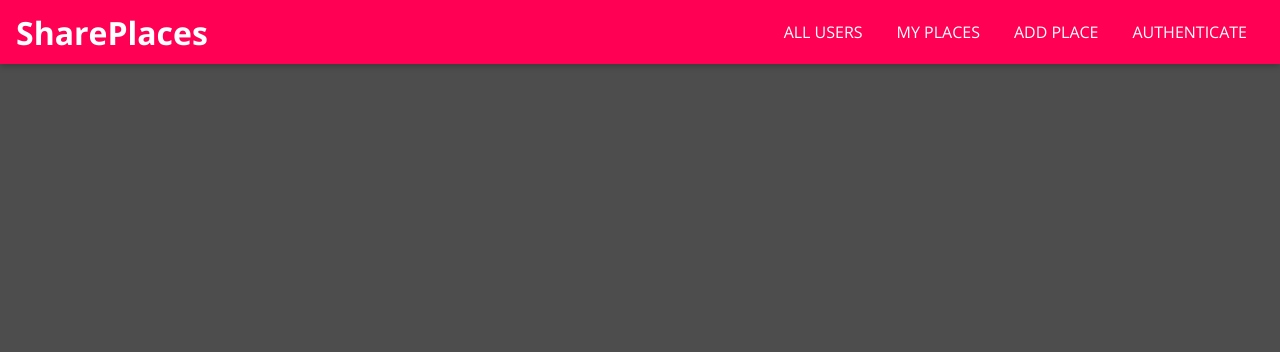
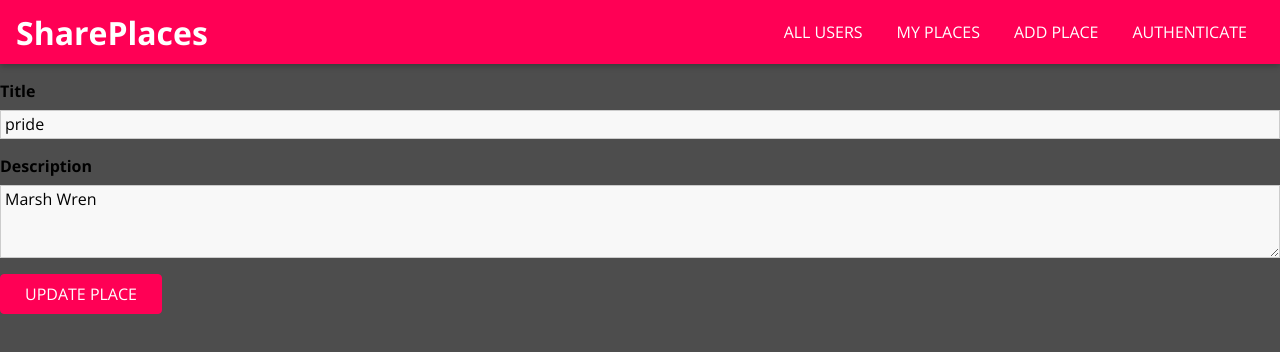
Before and after one commit to AbdAlfadeel-Hamdy/Share-Places, a React (Create React App) app: page /places/1 in a window 1280 px wide. Shown: the top 352 px of the page. Built offline with nearby package versions, Linux system fonts and the light colour scheme.

Commit message:
finish edit place form

```diff
--- a/src/App.tsx
+++ b/src/App.tsx
@@ -3,6 +3,7 @@ import Users from "./users/pages/Users";
 import NewPlace from "./places/pages/NewPlace";
 import MainNavigation from "./shared/components/Navigation/MainNavigation";
 import UserPlaces from "./places/pages/UserPlaces";
+import UpdatePlace from "./places/pages/UpdatePlace";
 
 const App: React.FC = () => {
   return (
@@ -13,6 +14,7 @@ const App: React.FC = () => {
           <Route path="/" element={<Users />} />
           <Route path="/:userId/places" element={<UserPlaces />} />
           <Route path="/places/new" element={<NewPlace />} />
+          <Route path="/places/:placeId" element={<UpdatePlace />} />
         </Routes>
       </main>
     </BrowserRouter>
--- a/src/places/pages/NewPlace.tsx
+++ b/src/places/pages/NewPlace.tsx
@@ -57,6 +57,14 @@ const NewPlace: React.FC = () => {
         value: "",
         isValid: false,
       },
+      description: {
+        value: "",
+        isValid: false,
+      },
+      address: {
+        value: "",
+        isValid: false,
+      },
     },
     isValid: false,
   });
@@ -80,7 +88,7 @@ const NewPlace: React.FC = () => {
         id="title"
         elementType="input"
         type="text"
-        title="Title"
+        label="Title"
         validators={[VALIDATOR_REQUIRE()]}
         errorMsg="Please enter a valid title."
         onChange={inputChangeHandler}
@@ -88,7 +96,7 @@ const NewPlace: React.FC = () => {
       <Input
         id="description"
         elementType="textarea"
-        title="Description"
+        label="Description"
         validators={[VALIDATOR_MINLENGTH(5)]}
         errorMsg="Please enter a valid description (at least 5 charachters)."
         onChange={inputChangeHandler}
@@ -97,7 +105,7 @@ const NewPlace: React.FC = () => {
         id="address"
         elementType="input"
         type="text"
-        title="Address"
+        label="Address"
         validators={[VALIDATOR_REQUIRE()]}
         errorMsg="Please enter a valid address."
         onChange={inputChangeHandler}
--- /dev/null
+++ b/src/places/pages/UpdatePlace.tsx
@@ -0,0 +1,81 @@
+import { useParams } from "react-router-dom";
+import Button from "../../shared/components/FormElements/Button";
+import Input from "../../shared/components/FormElements/Input/Input";
+import { faker } from "@faker-js/faker";
+import { Place } from "../../store";
+import {
+  VALIDATOR_MINLENGTH,
+  VALIDATOR_REQUIRE,
+} from "../../shared/utils/validators";
+
+const places: Place[] = [
+  {
+    id: 1,
+    title: faker.word.noun(),
+    imgUrl: faker.image.avatar(),
+    address: faker.location.country(),
+    description: faker.animal.bird(),
+    creator: faker.number.int(),
+    location: {
+      lat: faker.location.latitude(),
+      lng: faker.location.longitude(),
+    },
+  },
+  {
+    id: 1,
+    title: faker.word.noun(),
+    imgUrl: faker.image.avatar(),
+    address: faker.location.country(),
+    description: faker.animal.bird(),
+    creator: faker.number.int(),
+    location: {
+      lat: faker.location.latitude(),
+      lng: faker.location.longitude(),
+    },
+  },
+];
+
+const UpdatePlace: React.FC = () => {
+  const { placeId } = useParams();
+
+  let foundPlace: Place | undefined;
+  if (placeId) foundPlace = places.find((place) => place.id === +placeId);
+
+  if (!foundPlace)
+    return (
+      <div className="center">
+        <h2>Could not find place!</h2>
+      </div>
+    );
+
+  return (
+    <form>
+      <Input
+        id="title"
+        label="Title"
+        elementType="input"
+        type="input"
+        onChange={() => {}}
+        validators={[VALIDATOR_REQUIRE()]}
+        errorMsg="Please enter a valid title."
+        value={foundPlace.title}
+        valid={true}
+      />
+      <Input
+        id="description"
+        label="Description"
+        elementType="textarea"
+        onChange={() => {}}
+        validators={[VALIDATOR_MINLENGTH(5)]}
+        errorMsg="Please enter a valid description (at least 5 characters)."
+        value={foundPlace.description}
+        valid={true}
+      />
+      <Button type="submit" disabled={false}>
+        UPDATE PLACE
+      </Button>
+    </form>
+  );
+};
+
+export default UpdatePlace;
--- a/src/shared/components/FormElements/Input/Input.tsx
+++ b/src/shared/components/FormElements/Input/Input.tsx
@@ -4,30 +4,34 @@ import { InputActionKind, inputReducer } from "./input-reducer";
 
 export interface InputProps {
   id: string;
-  title: string;
+  label: string;
   type?: string;
   elementType: "input" | "textarea";
   placeholder?: string;
   rows?: number;
-  errorMsg?: string;
-  validators?: { type: string; val?: number }[];
+  errorMsg: string;
+  validators: { type: string; val?: number }[];
   onChange: (id: string, value: string, isValid: boolean) => void;
+  value?: string;
+  valid?: boolean;
 }
 
 const Input: React.FC<InputProps> = ({
   elementType,
   id,
-  title,
+  label,
   type,
   placeholder,
   rows,
   errorMsg,
   validators,
   onChange,
+  value,
+  valid,
 }) => {
   const [state, dispatch] = useReducer(inputReducer, {
-    value: "",
-    isValid: false,
+    value: value || "",
+    isValid: valid || false,
     isTouched: false,
   });
 
@@ -77,7 +81,7 @@ const Input: React.FC<InputProps> = ({
           : ""
       }`}
     >
-      <label htmlFor={id}>{title}</label>
+      <label htmlFor={id}>{label}</label>
       {element}
       {!state.isValid && state.isTouched && <p>{errorMsg}</p>}
     </div>
```
